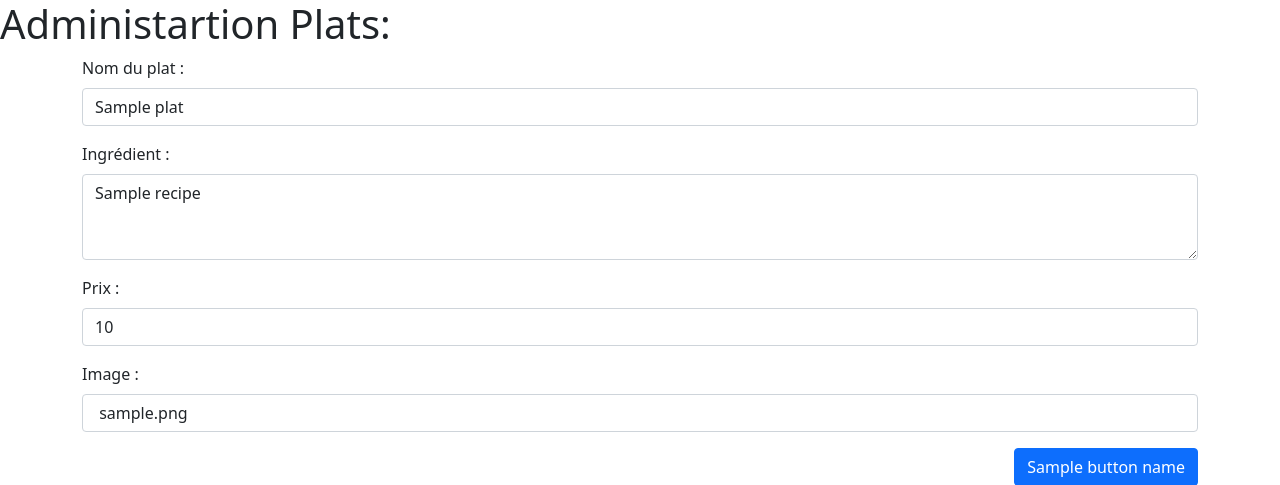
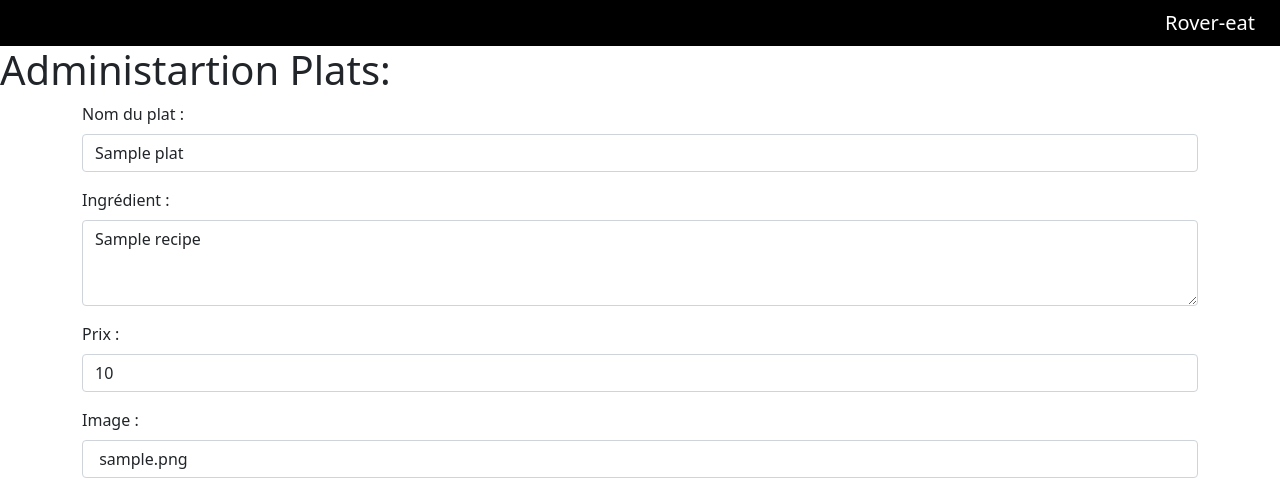
Before and after one commit to bouboumael/hackathon-angry-team, a PHP site: template src/View/Admin/addPlat.html.twig in a window 1280 px wide. Shown: the top 485 px of the page. Run offline with PHP 8.4, Linux system fonts and the light colour scheme; the template is opened without the code that fills it: most values are stand-ins (such as "Sample title", 1, 10 or a date in 2020); some libraries are stand-ins or nearby versions.

Commit message:
navbar for admin

```diff
--- /dev/null
+++ b/src/View/Admin/Component/_admin_navbar.html.twig
@@ -0,0 +1,17 @@
+<nav class="navbar" id="navbar">
+    <div class="container-fluid">
+        <a class="navbar-brand" href="/"></a>
+        <button class="navbar-toggler" type="button" data-bs-toggle="collapse" data-bs-target="#navbarNavAltMarkup" aria-controls="navbarNavAltMarkup" aria-expanded="false" aria-label="Toggle navigation">
+            <span>Rover-eat</span>
+        </button>
+        <div class="collapse navbar-collapse justify-content-end" id="navbarNavAltMarkup">
+            <div class="navbar-nav justify-content-between">
+                <a class="nav-link" href="/">RESTAURANT</a>
+                <a class="nav-link" href="/">COMMANDE(LIV)</a>
+                <a class="nav-link" href="/">MENU</a>
+                <a class="nav-link" href="/">PLAT</a>
+                <a class="nav-link" href="/">BOISSON</a>
+            </div>
+        </div>
+    </div>
+</nav>
--- a/src/View/Admin/layout.html.twig
+++ b/src/View/Admin/layout.html.twig
@@ -9,8 +9,13 @@
 
     <link rel="stylesheet" href="/assets/css/style.css">
     <link href="https://cdn.jsdelivr.net/npm/bootstrap@5.0.0/dist/css/bootstrap.min.css" rel="stylesheet" integrity="sha384-wEmeIV1mKuiNpC+IOBjI7aAzPcEZeedi5yW5f2yOq55WWLwNGmvvx4Um1vskeMj0" crossorigin="anonymous">
-    {% block stylesheet %}{% endblock %}
+    {% block stylesheet %}
+        <link rel="stylesheet" href="/assets/css/navbar.css">
+    {% endblock %}
     <link rel="icon" href="/assets/images/favicon.png">
+    {% block navbar %}
+        {% include 'Admin/Component/_admin_navbar.html.twig' %}
+    {% endblock %}
 </head>
 
 <body>
```
